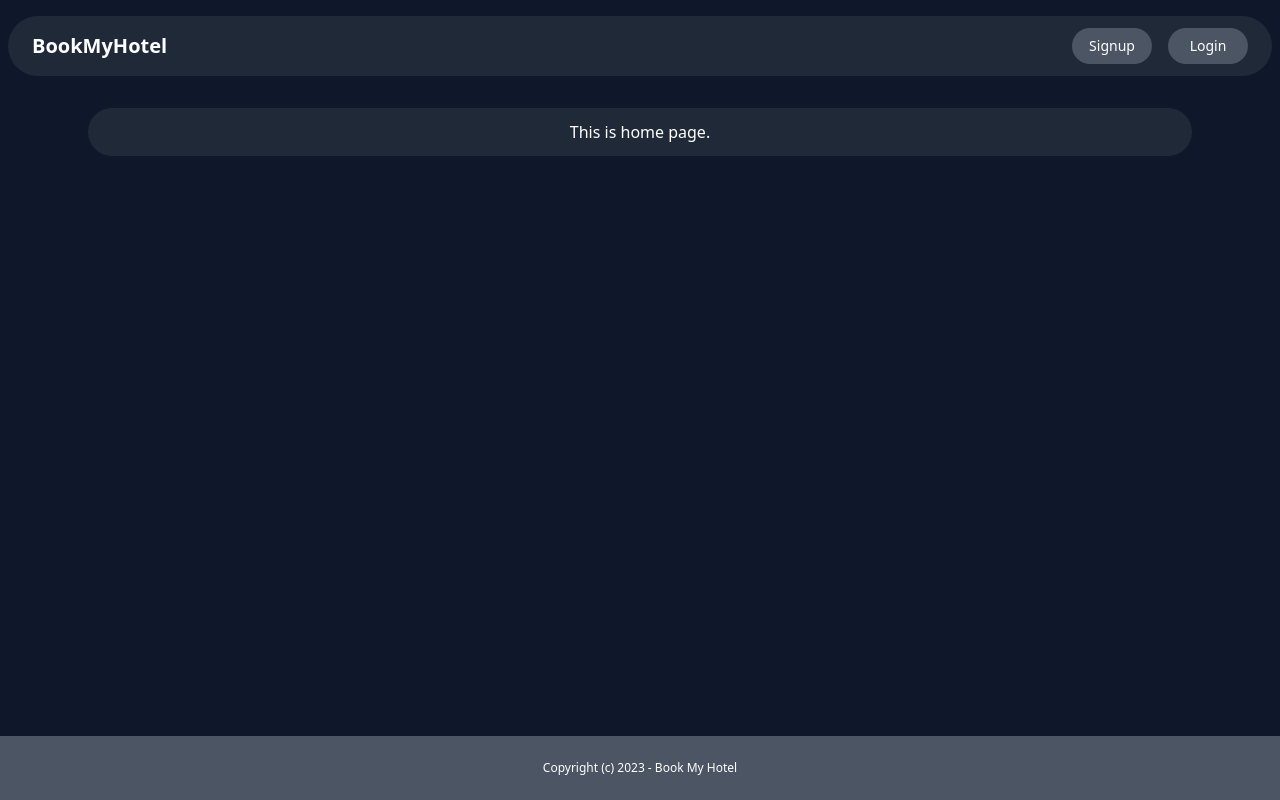
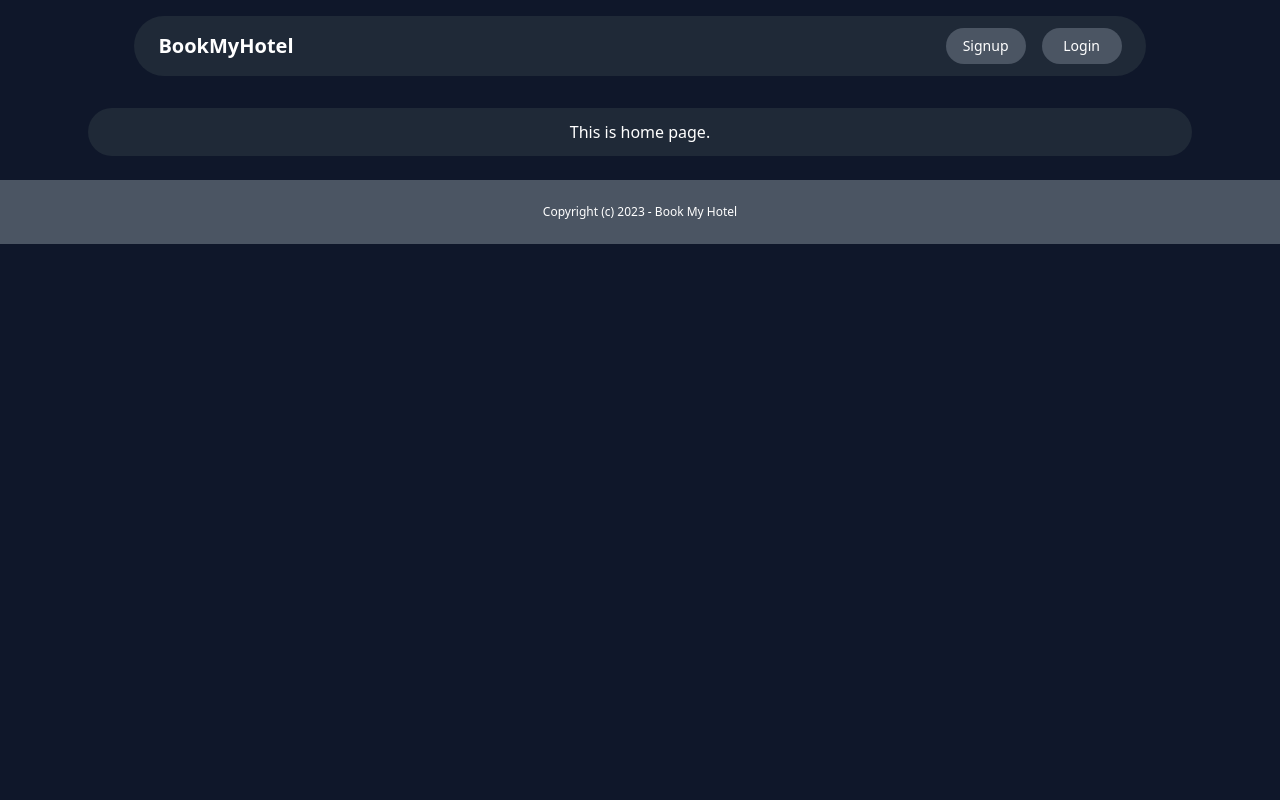
Before and after one commit to CodeBlack04/core-django, a Django app: template templates/core/home.html in a window 1280 px wide. Run offline with Django 3.2, Linux system fonts and the light colour scheme; the template is opened without the code that fills it, so the values that code supplies are empty; some libraries are stand-ins or nearby versions.

Commit message:
first update

```diff
--- a/templates/core/base.html
+++ b/templates/core/base.html
@@ -11,11 +11,11 @@
         <script src="https://cdn.tailwindcss.com"></script>
     </head>
 
-    <body class="h-screen w-screen text-white bg-slate-900">
+    <body class="w-screen text-white bg-slate-900">
 
         <div class="p-2">
 
-            <nav class="mt-2 px-6 py-3 bg-gray-800 flex justify-between items-center rounded-full">
+            <nav class="w-4/5 mx-auto mt-2 px-6 py-3 bg-gray-800 flex justify-between items-center rounded-full">
                 <a href="{% url 'core:home' %}"  class="text-xl font-semibold">BookMyHotel</a>
 
                 <div class="flex items-center space-x-4">
@@ -27,13 +27,13 @@
                     {% endif %}
 
                     {% if request.user.is_staff %}
-                        <a href="" class="inline-block px-3 py-2 text-sm bg-gray-600 rounded-full hover:bg-gray-700">Chat admin</a>
+                        <a href="{% url 'support:chat-admin' %}" class="inline-block px-3 py-2 text-sm bg-gray-600 rounded-full hover:bg-gray-700">Chat admin</a>
                     {% endif %}
                 </div>
             </nav>
 
             {% if messages %}
-                <div class="message mb-3 mt-2 px-3 py-2 text-center bg-gray-800 rounded-full">
+                <div class="message w-max mx-auto mt-2 px-10 py-2 text-center bg-gray-800 rounded-full">
                     {% for message in messages %}
                         <p>{{ message }}</p>
                     {% endfor %}
@@ -46,17 +46,33 @@
             {% block content %}
 
             {% endblock %}
+
+            {% if not request.user.is_staff %}
+                {% include 'support/partials/bubble_chat.html' %}
+            {% endif %}
         </main>
 
-        <footer class="absolute w-full py-6 px-6 bottom-0 bg-gray-600 text-white text-center text-xs">
+        <footer class="w-full py-6 px-6 bottom-0 bg-gray-600 text-white text-center text-xs">
             <p>Copyright (c) 2023 - Book My Hotel</p>
         </footer>
 
-        <!-- <script src="{% static 'js/main.js' %}"></script> -->
+        {% if request.user.is_authenticated %}
+
+            {{request.user.name|json_script:'user_name'}}
+            {{request.user.id|json_script:'user_id'}}
+
+        {% endif %}
+
 
         {% block scripts %}
 
         {% endblock %}
+
+
+        {% if not request.user.is_staff %}
+            <script src="{% static 'js/main.js' %}"></script>
+        {% endif %}
+
     </body>
 
 </html>
```
Also changed, not shown: templates/core/home.html (line endings or trailing spaces).
